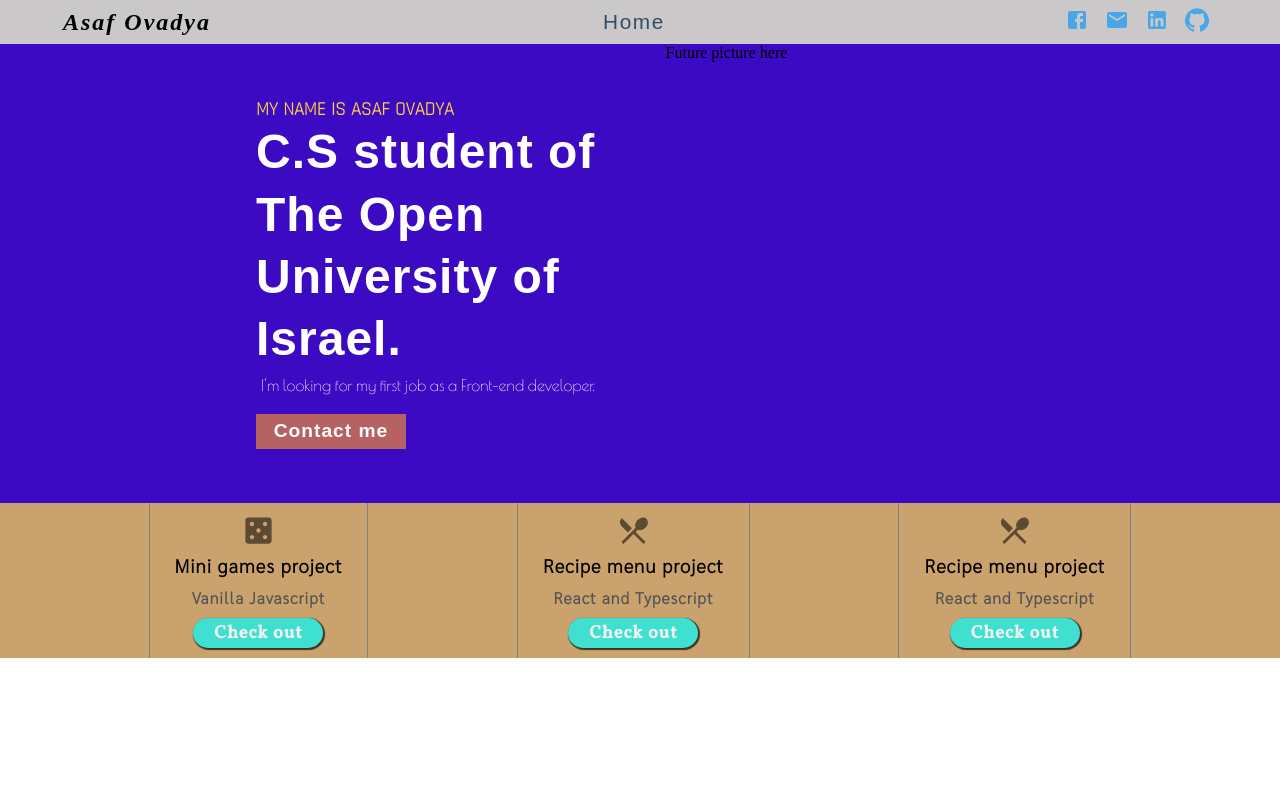
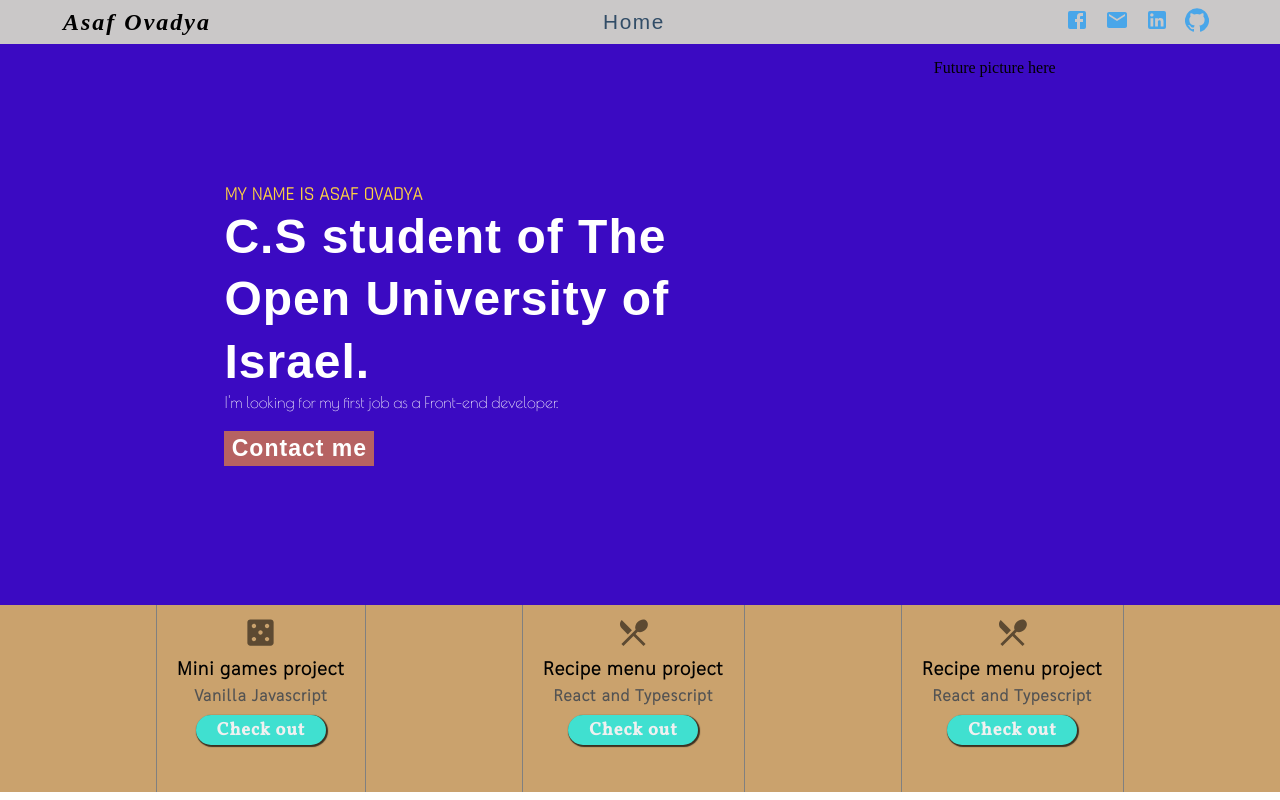
Before and after one commit to AsafO7/React-Project, a React (Create React App) app: page / in a window 1280 px wide. Built offline with nearby package versions, Linux system fonts and the light colour scheme; no server answers; a web font is replaced by a local one.

Commit message:
Add files via upload

```diff
--- a/src/components/main-page/Home.tsx
+++ b/src/components/main-page/Home.tsx
@@ -14,6 +14,7 @@ import { Link } from "react-router-dom";
 export const Home = () => {
     return (
         <main className="main-container">
+            {/* <div className="skills-container"> */}
                 <section className="skills">
                     <div className="about">
                         <h3 className="about-header">My name is Asaf Ovadya</h3>
@@ -21,7 +22,7 @@ export const Home = () => {
                             Open University of Israel.
                         </p>
                         <h4>I'm looking for my first job as a Front-end developer.</h4>
-                    <Link to="/contact"><button className="contact">Contact me</button></Link>
+                        <Link to="/contact" className="contact"><button className="contact">Contact me</button></Link>
                     </div>
                     <div className="my-image">
                         {/* <h2 className="skill-header">Skills</h2>
@@ -38,6 +39,10 @@ export const Home = () => {
                         Future picture here
                     </div>
                 </section>
+            {/* </div> */}
+
+            {/* <div className="heightDiv"></div> */}
+            {/* <div className="projects-container"> */}
                 <section className="projects">
                     <div className="project">
                         <Casino fontSize="large" color="action"/>
@@ -58,6 +63,7 @@ export const Home = () => {
                         <Link to="#" className="pbtn">Check out</Link>
                     </div>
                 </section>
+            {/* </div> */}
         </main>
     )
 }
--- a/src/index.css
+++ b/src/index.css
@@ -13,7 +13,8 @@
 }
 
 /* body { */
-  /* height: 100%; */
+  /* height: 90vh; */
+  /* display: flex; */
   /* position: relative; */
   /* background-color: rgb(59, 10, 194); */
 /* } */
@@ -179,8 +180,19 @@ ul {
 
 /*********************** Home section *************************/
 
+/* #root { */
+  /* height: 100%; */
+/* } */
+
 .main-container{
   background-color: rgb(59, 10, 194);
+  position: absolute;
+  height: 93.5%;
+  /* position: relative; */
+  width: 100%;
+  display: flex;
+  flex-direction: column;
+  justify-content: space-between;
   /* height: stretch; */
   /* background: rgb(35, 183, 241); */
   /* display: flex; */
@@ -188,6 +200,10 @@ ul {
   /* justify-content: space-evenly; */
   /* font-family:'Lucida Sans', 'Lucida Sans Regular', 'Lucida Grande', 'Lucida Sans Unicode', Geneva, Verdana, sans-serif */
 }
+
+/* .heightDiv {
+  display: table-row;
+} */
 
 .about {
   display: flex;
@@ -226,8 +242,18 @@ ul {
 .skills {
   /* text-align: center; */
   display: flex;
-  height: 459px;
-  margin-left: 20%;
+  /* height: 459px; */
+  /* margin-left: 20%; */
+  /* margin-top: 10%; */
+  justify-content: space-evenly;
+  background-color: rgb(59, 10, 194);
+  flex-basis: 75%;
+  padding: 15px;
+  /* height: 70%; */
+  /* flex-grow: 1; */
+  /* flex-shrink: 0; */
+  /* position: absolute; */
+  /* top: 0; */
   /* justify-content: space-around; */
   /* justify-content: center; */
 }
@@ -270,11 +296,6 @@ ul {
   margin-right: 15px;
 }
 
-/* .projects {
-  background: rgb(202, 162, 109);
-  height: 100%;
-} */
-
 .contact {
   width: 150px;
   font-size: larger;
@@ -284,6 +305,7 @@ ul {
   letter-spacing: 1px;
   background: linear-gradient(90deg, rgba(2,0,36,1) 0%, rgb(182, 98, 98) 0%);
   color: white;
+  cursor: pointer;
 }
 
 @media screen and (min-width: 426px) {
@@ -369,10 +391,20 @@ ul {
 
 /*********************** Projects section *************************/
 
+/* .projects-container, .skills-container {
+  display: table-row;
+  height: fit-content;
+} */
+
 .projects {
   display: flex;
   justify-content: space-evenly;
   background: rgb(202, 162, 109);
+  /* height: fit-content; */
+  /* flex-grow: 1; */
+  flex-basis: 25%;
+  /* position: absolute; */
+  /* bottom: 0; */
   /* align-items: center; */
   /* padding-top: 10px; */
 }
@@ -389,7 +421,7 @@ ul {
 }
 
 .project > h3, h4 {
-  padding: 5px;
+  /* padding: 5px; */
   text-align: center;
 }
 
@@ -549,8 +581,8 @@ ul {
   display: flex;
   /* justify-content: center; */
   background: rgb(199, 164, 118);
-  margin: 15px 0;
-  box-shadow: 3px 5px 10px 4px rgba(0, 0, 0, 0.7);
+  /* margin: 15px 0; */
+  /* box-shadow: 3px 5px 10px 4px rgba(0, 0, 0, 0.7); */
 }
 
 .hero {
```
Lines whose indentation alone changed are shown as unchanged.
